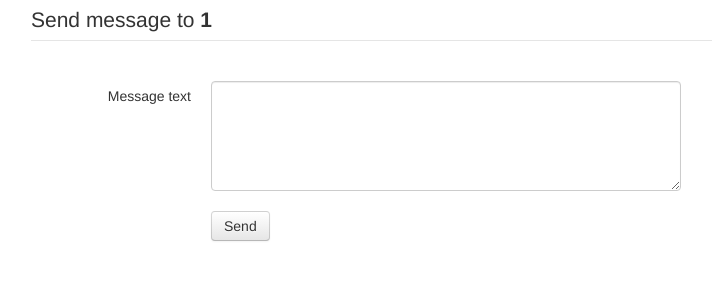
After one commit to opensourcehacker/sevabot, a Flask app: template sevabot/frontend/templates/chat_message.html in a window 1280 px wide. The commit adds this page. Shown: the top 300 px of the page, without its empty margins (139-851 px from the left). Run offline with Flask 2, Linux system fonts and the light colour scheme; the template is opened without the code that fills it: most values are stand-ins (such as "Sample title", 1, 10 or a date in 2020); some libraries are stand-ins or nearby versions.

Commit message:
implement sending message from web interface

```diff
--- a/sevabot/frontend/main.py
+++ b/sevabot/frontend/main.py
@@ -109,7 +109,19 @@ def chats(shared_secret):
     if shared_secret != settings.SHARED_SECRET:
         return "Bad shared secret", 403, {"Content-type": "text/plain"}
 
-    return render_template('chats.html', chats=chats)
+    return render_template('chats.html', chats=chats, shared_secret=shared_secret)
+
+
+@server.route("/chat_message/<string:shared_secret>/<string:chat_id>/", methods=['GET'])
+def chat_message(shared_secret, chat_id):
+
+    settings = get_settings()
+
+    if shared_secret != settings.SHARED_SECRET:
+        return "Bad shared secret", 403, {"Content-type": "text/plain"}
+
+
+    return render_template('chat_message.html', chat_id=chat_id, shared_secret=shared_secret)
 
 
 def configure_api(server):
--- /dev/null
+++ b/sevabot/frontend/templates/chat_message.html
@@ -0,0 +1,36 @@
+<!DOCTYPE html>
+<html>
+<head>
+    <title>Send message to {{chat_id}}</title>
+    <!-- Bootstrap -->
+    <!--suppress HtmlUnknownTarget -->
+    <link type="text/css" rel="stylesheet" href="{{ url_for('static', filename='bootstrap/css/bootstrap.css') }}"/>
+</head>
+<body>
+
+<div class="container">
+    <form class="form-horizontal" action="/message/{{chat_id}}/" method="post">
+        <fieldset>
+            <legend>Send message to <strong>{{chat_id}}</strong></legend>
+            <div class="control-group">
+                <label class="control-label" for="message">Message text</label>
+
+                <div class="controls">
+                    <textarea name="message" id="message" rows="5" style="width:60%;"></textarea>
+                </div>
+
+                <div class="controls">
+                    <input type="hidden" name="shared_secret" value="{{shared_secret}}">
+                </div>
+            </div>
+            <div class="control-group">
+                <div class="controls">
+                    <button type="submit" class="btn">Send</button>
+                </div>
+            </div>
+        </fieldset>
+    </form>
+</div>
+
+</body>
+</html>
```
Also changed, not shown: sevabot/frontend/templates/chats.html (+7 -2 lines).
